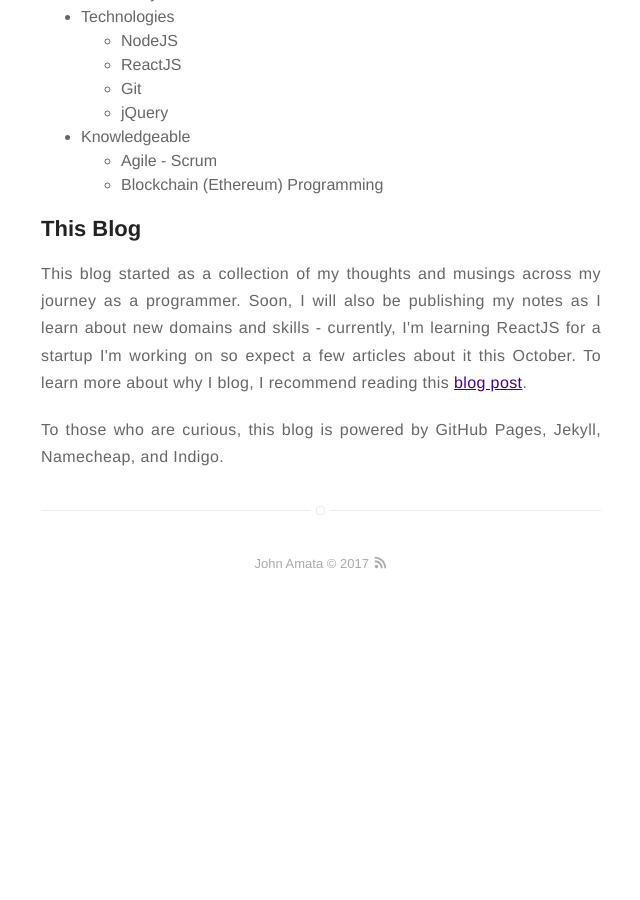
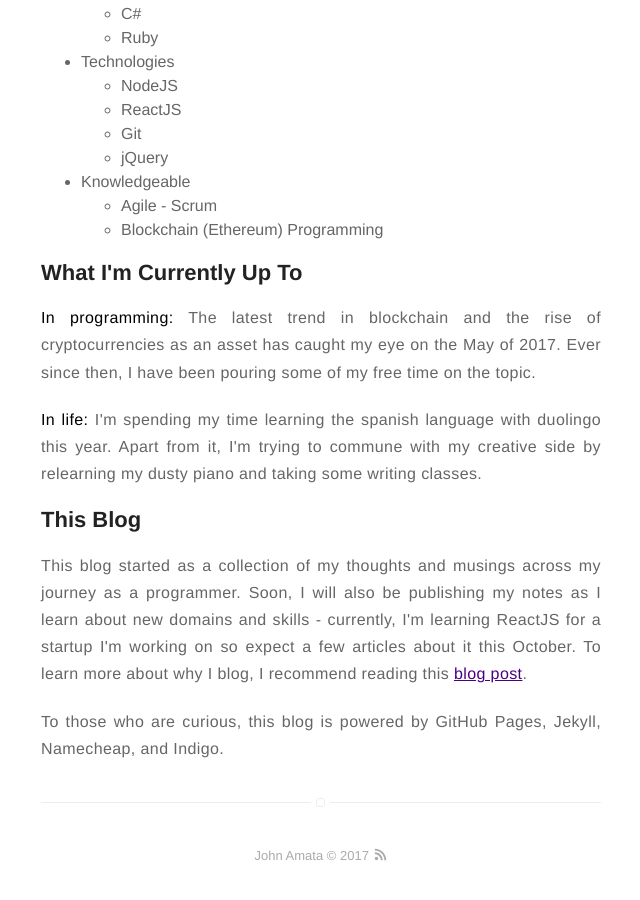
Before and after one commit to jpamata/jpamata.github.io, a Jekyll site: the page built from about.md, in a window 1280 px wide and 900 px high, scrolled down 1246 px. Shown: the whole window, without its empty margins (319-959 px from the left). Built offline with Jekyll 4.4.1, drawn with Linux system fonts in a browser that asks for light colours; before the commit the page ends 1857 px from its top, so only the background shows below that; some of the changed text lies outside the part shown.

Commit message:
Update about.md

```diff
--- a/about.md
+++ b/about.md
@@ -4,8 +4,9 @@ layout: page
 ---
 ![Profile Image]({{ site.url }}/{{ site.picture }})
 
+<h2>Hi!</h2>
 
-<p align="justify">Hi! I'm John, but you can call me Ice as most of my friends do. I'm a computer science undergrad from Asia Pacific College.</p>
+<p align="justify">I'm John, but you can call me Ice as most of my friends do. I'm a computer science undergrad from Asia Pacific College.</p>
 
 <p align="justify">Other than being busy in computer science, I also have various interests and hobbies. I'm a voracious reader, I read at least one book a week. I mostly read non-fiction, like Autobiographies, Self-Improvement, Business, Science, and recently, Mathematics.</p>
 
@@ -46,6 +47,11 @@ layout: page
 	  </ul>
 </ul>
 
+<h2>What I'm Currently Up To</h2>
+<p align="justify"><strong>In programming:</strong> The latest trend in blockchain and the rise of cryptocurrencies as an asset has caught my eye on the May of 2017. Ever since then, I have been pouring some of my free time on the topic. </p>
+<p align="justify"><strong>In life:</strong>
+I'm spending my time learning the spanish language with duolingo this year. Apart from it, I'm trying to commune with my creative side by relearning my dusty piano and taking some writing classes.</p>
+
 <h2>This Blog</h2>
 <p align="justify">This blog started as a collection of my thoughts and musings across my journey as a programmer. Soon, I will also be publishing my notes as I learn about new domains and skills - currently, I'm learning ReactJS for a startup I'm working on so expect a few articles about it this October. To learn more about why I blog, I recommend reading this <a href="http://johnamata.com/I-Blog-Because//">blog post</a>. </p>
 
```
